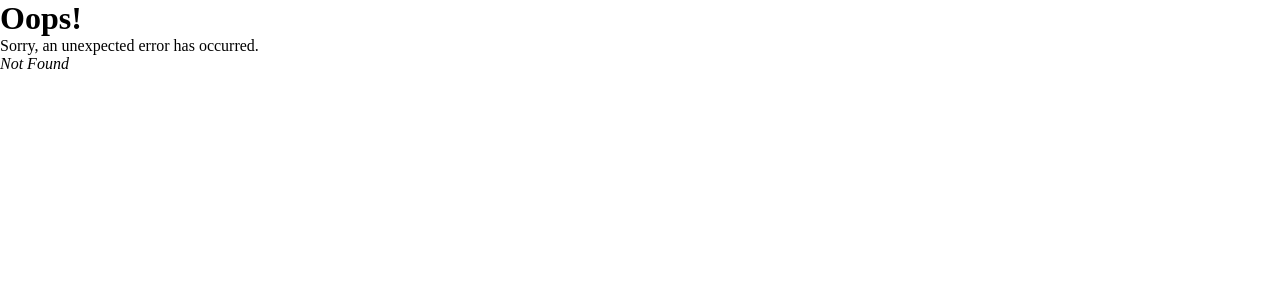
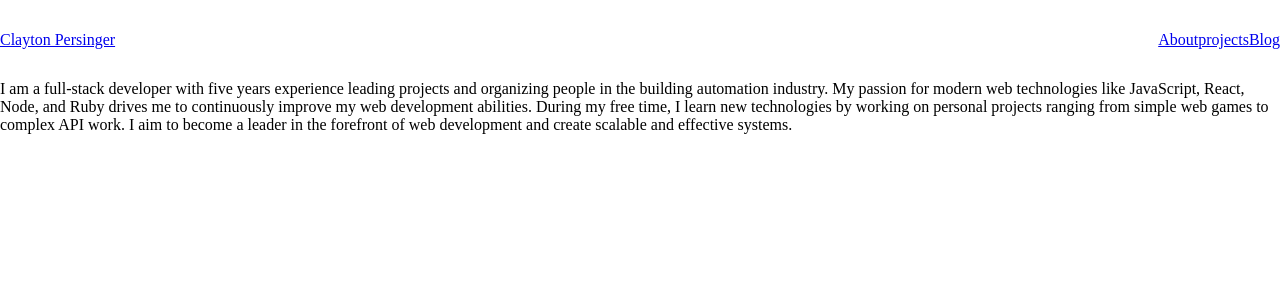
Before and after one commit to oMnotopia/portfolio, a React (Vite) app: page /about in a window 1280 px wide. Before the commit this address had no page. Shown: the top 300 px of the page. Built offline with nearby package versions, Linux system fonts and the light colour scheme.

Commit message:
Create route for about and update navbar to link to about page

```diff
--- a/src/App.jsx
+++ b/src/App.jsx
@@ -1,15 +1,40 @@
 import HomePage from "./components/homePage";
 import NavBar from "./components/NavBar";
+import About from "./components/About";
 
 import './styles/App.css';
+
+import {
+  createBrowserRouter,
+  RouterProvider,
+} from "react-router-dom";
+import ErrorPage from './components/ErrorPage.jsx';
+
+const router = createBrowserRouter([
+  {
+    path: "/",
+    element: <HomePage />,
+    errorElement: <ErrorPage />,
+  },
+  {
+    path: "about",
+    element: <About />
+  }
+])
 
 const App = () => {
 
   return (
     <>
       <NavBar />
-      <HomePage />
+      <RouterProvider
+        router={router}
+      />
     </>
+  //   <>
+  //     <NavBar />
+  //     <HomePage />
+  //   </>
   )
 }
 
--- /dev/null
+++ b/src/components/About.jsx
@@ -0,0 +1,14 @@
+import { Form } from "react-router-dom";
+
+const About = () => {
+
+  return (
+    <div id="about">
+      <div>
+        <p>I am a full-stack developer with five years experience leading projects and organizing people in the building automation industry. My passion for modern web technologies like JavaScript, React, Node, and Ruby drives me to continuously improve my web development abilities. During my free time, I learn new technologies by working on personal projects ranging from simple web games to complex API work. I aim to become a leader in the forefront of web development and create scalable and effective systems.</p>
+      </div>
+   </div>
+  )
+}
+
+export default About
--- a/src/components/NavBar.jsx
+++ b/src/components/NavBar.jsx
@@ -6,10 +6,10 @@ const NavBar = () => {
     <>
       <nav className="nav">
         <div className="title">
-          <a href="#">Clayton Persinger</a>
+          <a href="/">Clayton Persinger</a>
         </div>
         <div className="info">
-          <a href="#">About</a>
+          <a href="/about">About</a>
           <a href="#">projects</a>
           <a href="#">Blog</a>
         </div>
--- a/src/main.jsx
+++ b/src/main.jsx
@@ -2,25 +2,8 @@ import React from 'react'
 import ReactDOM from 'react-dom/client'
 import App from './App.jsx'
 
-import {
-  createBrowserRouter,
-  RouterProvider,
-} from "react-router-dom";
-import ErrorPage from './components/ErrorPage.jsx';
-
-const router = createBrowserRouter([
-  {
-    path: "/",
-    element: <App />,
-    errorElement: <ErrorPage />,
-  }
-])
-
 ReactDOM.createRoot(document.getElementById('root')).render(
   <React.StrictMode>
-    {/* <App /> */}
-    <RouterProvider
-      router={router}
-    />
+    <App />
   </React.StrictMode>,
 )
--- a/src/styles/App.css
+++ b/src/styles/App.css
@@ -1,4 +1,5 @@
-*{
+*, *::before, *::after{
   margin: 0;
   padding: 0;
+  box-sizing: border-box;
 }
```
